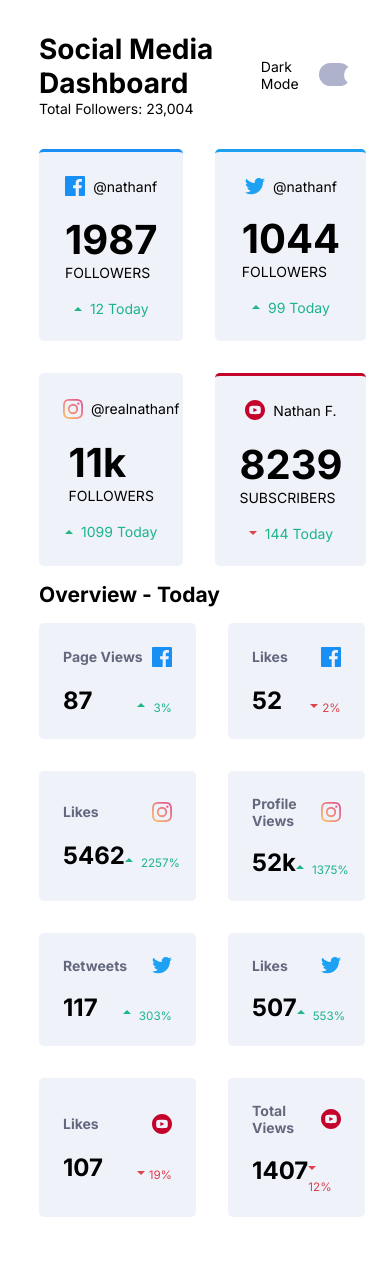
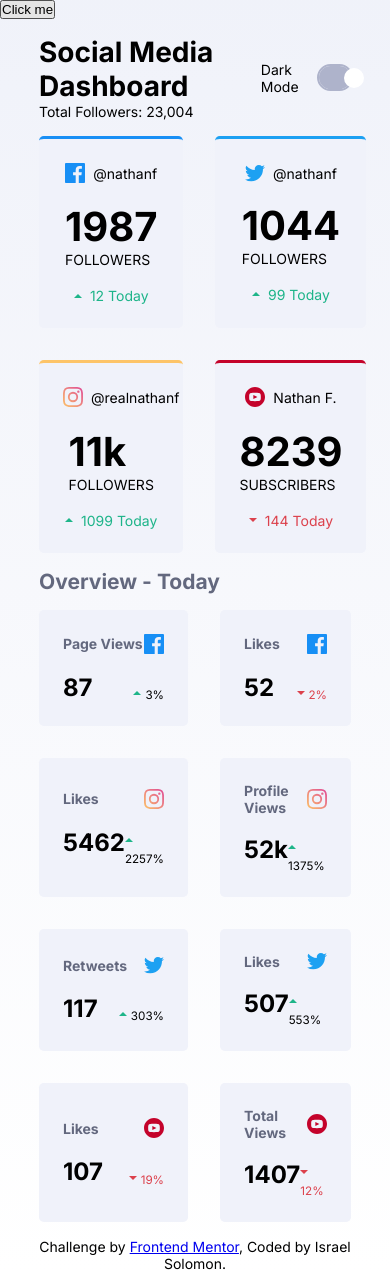
Before and after one commit to Soulz001/Social-Media-Dashboard, a plain HTML site: page index.html in a window 390 px wide. Before the commit the page ends 1217 px from the top, so only its background shows below. Drawn offline with Linux system fonts and the light colour scheme.

Commit message:
Added files

```diff
--- a/index.html
+++ b/index.html
@@ -10,7 +10,10 @@
     <link href="https://fonts.googleapis.com/css2?family=Inter:wght@400;700&display=swap" rel="stylesheet">
     <title>Social media dashboard</title>
 </head>
-<body>
+<body id="body">
+    <button>Click me</button>
+
+    <!-- HEADER -->
     <header>
         <div class="title">
             <h1>Social Media Dashboard</h1>
@@ -21,73 +24,80 @@
             <span class="switch"></span>
         </div>
     </header>
+
+    <!-- MAIN -->
     <main>
+        <!-- FIRST SECTION -->
         <section>
-            <article class="fb__border">
-                <div class="icon__handle">
+            <article class="card fb--border">
+                <div class="card__icon-handle">
                     <img src="./images/icon-facebook.svg" alt="facebook">
                     <span> @nathanf</span>
                 </div>
                 <div class="card__text">
                     <h2>1987</h2>
-                    <p class='uppercase__text'>Followers</p>
+                    <p class='uppercase--text'>Followers</p>
                 </div>
-                <div class="image__text">
+                <div class="card__img-text">
                     <img src="./images/icon-up.svg" alt="icon-up">
                     <span>12 Today</span>
                 </div>
             </article>
-            <article class="twitter__border">
-                <div class="icon__handle">
+            <article class="card twitter--border">
+                <div class="card__icon-handle">
                     <img src="./images/icon-twitter.svg" alt="twitter">
                     <span> @nathanf</span>
                 </div>
                 <div class="card__text">
                     <h2>1044</h2>
-                    <p class='uppercase__text'>Followers</p>
+                    <p class='uppercase--text'>Followers</p>
                 </div>
-                <div class="image__text">
+                <div class="card__img-text">
                     <img src="./images/icon-up.svg" alt="icon-up">
                     <span>99 Today</span>
                 </div>
             </article>
-            <article class="insta__border">
-                <div class="icon__handle">
+            <article class="card insta--border">
+                <div class="card__icon-handle">
                     <img src="./images/icon-instagram.svg" alt="instagram">
                     <span> @realnathanf</span>
                 </div>
                 <div class="card__text">
                     <h2>11k</h2>
-                    <p class='uppercase__text'>Followers</p>
+                    <p class='uppercase--text'>Followers</p>
                 </div>
-                <div class="image__text">
+                <div class="card__img-text">
                     <img src="./images/icon-up.svg" alt="icon-up">
                     <span>1099 Today</span>
                 </div>
             </article>
-            <article class="youtube__border">
-                <div class="icon__handle">
+            <article class=" card youtube--border">
+                <div class="card__icon-handle">
                     <img src="./images/icon-youtube.svg" alt="youtube">
                     <span> Nathan F.</span>
                 </div>
                 <div class="card__text">
                     <h2>8239</h2>
-                    <p class='uppercase__text'>Subscribers</p>
+                    <p class='uppercase--text'>Subscribers</p>
                 </div>
-                <div class="image__text">
+                <div class="card__img-text bright--red">
                     <img src="./images/icon-down.svg" alt="icon-down">
                     <span>144 Today</span>
                 </div>
             </article>
         </section>
+
+        <!-- MAIN SECOND HEADING-->
         <h2>Overview - Today</h2>
+
+        <!-- SECOND SECTION -->
         <section>
-            <article>
-                <div class="upper__part">
+            <article class="card">
+                <div class="card__upper-part">
                     <p>Page Views</p>
                     <img src="./images/icon-facebook.svg" alt="facebook">
                 </div>
-                <div class="lower__part">
+                <div class="card__lower-part">
                     <h3>87</h3>
                     <div class="images-percentages image__text">
                         <img src="./images/icon-up.svg" alt="icon-up">
@@ -95,12 +105,12 @@
                     </div>
                 </div>
             </article>
-            <article>
-                <div class="upper__part">
+            <article class="card">
+                <div class="card__upper-part">
                     <p>Likes</p>
                     <img src="./images/icon-facebook.svg" alt="facebook">
                 </div>
-                <div class="lower__part">
+                <div class="card__lower-part">
                     <h3>52</h3>
                     <div class="images-percentages bright--red">
                         <img src="./images/icon-down.svg" alt="icon-down">
@@ -108,12 +118,12 @@
                     </div>
                 </div>
             </article>
-            <article>
-                <div class="upper__part">
+            <article class="card">
+                <div class="card__upper-part">
                     <p>Likes</p>
                     <img src="./images/icon-instagram.svg" alt="instagram">
                 </div>
-                <div class="lower__part">
+                <div class="card__lower-part">
                     <h3>5462</h3>
                     <div class="images-percentages image__text">
                         <img src="./images/icon-up.svg" alt="icon-up">
@@ -121,12 +131,12 @@
                     </div>
                 </div>
             </article>
-            <article>
-                <div class="upper__part">
+            <article class="card">
+                <div class="card__upper-part">
                     <p>Profile Views</p>
                     <img src="./images/icon-instagram.svg" alt="instagram">
                 </div>
-                <div class="lower__part">
+                <div class="card__lower-part">
                     <h3>52k</h3>
                     <div class="images-percentages image__text">
                         <img src="./images/icon-up.svg" alt="icon-up">
@@ -134,12 +144,12 @@
                     </div>
                 </div>
             </article>
-            <article>
-                <div class="upper__part">
+            <article class="card">
+                <div class="card__upper-part">
                     <p>Retweets</p>
                     <img src="./images/icon-twitter.svg" alt="twitter">
                 </div>
-                <div class="lower__part">
+                <div class="card__lower-part">
                     <h3>117</h3>
                     <div class="images-percentages image__text">
                         <img src="./images/icon-up.svg" alt="icon-up">
@@ -147,12 +157,12 @@
                     </div>
                 </div>
             </article>
-            <article>
-                <div class="upper__part">
+            <article class="card">
+                <div class="card__upper-part">
                     <p>Likes</p>
                     <img src="./images/icon-twitter.svg" alt="twitter">
                 </div>
-                <div class="lower__part">
+                <div class="card__lower-part">
                     <h3>507</h3>
                     <div class="images-percentages image__text">
                         <img src="./images/icon-up.svg" alt="icon-up">
@@ -160,12 +170,12 @@
                     </div>
                 </div>
             </article>
-            <article>
-                <div class="upper__part">
+            <article class="card">
+                <div class="card__upper-part">
                     <p>Likes</p>
                     <img src="./images/icon-youtube.svg" alt="youtube">
                 </div>
-                <div class="lower__part">
+                <div class="card__lower-part">
                     <h3>107</h3>
                     <div class="images-percentages bright--red">
                         <img src="./images/icon-down.svg" alt="icon-down">
@@ -173,12 +183,12 @@
                     </div>
                 </div>
             </article>
-            <article>
-                <div class="upper__part">
+            <article class="card">
+                <div class="card__upper-part">
                     <p>Total Views</p>
                     <img src="./images/icon-youtube.svg" alt="youtube">
                 </div>
-                <div class="lower__part">
+                <div class="card__lower-part">
                     <h3>1407</h3>
                     <div class="images-percentages bright--red">
                         <img src="./images/icon-down.svg" alt="icon-down">
@@ -187,7 +197,12 @@
                 </div>
             </article>
         </section>
-        <script src="index.js"></script>
     </main>
+
+    <!-- FOOTER -->
+    <footer>
+        <p>Challenge by <a href="https://frontendmentor.io">Frontend Mentor</a>, Coded by Israel Solomon.</p>
+    </footer>
+    <script src="index.js"></script>
 </body>
 </html>
--- a/index.js
+++ b/index.js
@@ -1,7 +1,10 @@
-const SWITCH = document.querySelector(".switch");
+ const SWITCH = document.querySelector(".switch");
 SWITCH.addEventListener('click', () => {
         SWITCH.classList.toggle("dark")
         document.querySelector('body').classList.toggle('dark')
         let items = document.querySelectorAll('article')
         items.forEach(item => item.classList.toggle('dark'))
 })
+
+const hexColor = () => `#${Math.floor(Math.random() * 0xffffff).toString(16).padStart(6, "0")}`
+console.log(hexColor())
--- a/styles.css
+++ b/styles.css
@@ -2,7 +2,7 @@
 /* Light Theme Card Colors */
 --facebook-clr: hsl(208 92% 53%);
 --twitter-clr: hsl(203 89% 53%);
---instagram-clr: linear-gradient(to right, hsl(37 97% 70%), hsl(329 70% 58%));
+--instagram-clr: hsl(37 97% 70%);/* linear-gradient(to right, hsl(37 97% 70%), hsl(329 70% 58%)) */;
 --youtube-clr: hsl(348 97% 39%);
 --lime-green: hsl(163 72% 41%);
 --bright-red: hsl(356 69% 56%);
@@ -14,8 +14,8 @@
 /* Other css variables */
 --border: 3px solid;
 --flex-display:flex;
---j-c-c: center; /* justify-content:center */
---a-i-c: center; /* align-items:center */
+--jcc: center; /* justify-content:center */
+--aic: center; /* align-items:center */
 
 /* Dark Theme colors */
 --very-dark-blue-clr: hsl(230 17% 14%);
@@ -29,6 +29,7 @@
 --light-grayish-card-bg: hsl(227, 47%, 96%);
 --dark-grayish--text-clr: hsl(228 12% 44%);
 }
+/* CSS RESET */
 *,
 *::before,
 *::after{
@@ -44,98 +45,113 @@ img{
 body{
     font-size: 14px;
     font-family: 'Inter', sans-serif;
+    background: linear-gradient(var(--light-grayish-card-bg), var(--white-clr)) no-repeat;
 }
-header, main{
+/* HEADER STYLES */
+header,
+main,
+footer{
     width:80%;
-    margin:auto;
- }
- main > h2{
-    margin-block:1rem;
- }
+    margin: 0 auto;
+}
 header{
     display: var(--flex-display);
     justify-content: space-between;
-    margin-bottom: 2rem;
+    margin-block:1rem;
 }
+/* MAIN HEADING STYLE */
+main > h2{
+    margin-block:1rem;
+    color:var(--dark-grayish--text-clr);
+}
+/* FIRST SECTION STYLES */
 section{
     display:grid;
     grid-template-columns: 1fr 1fr 1fr 1fr;
     grid-gap:2rem;
 }
-header,section + section{
-    margin-top:2rem;
-}
-article{
+.card{
     background: var(--light-grayish-card-bg);
     display:var(--flex-display);
     flex-direction:column;
-    justify-content: var(--j-c-c);
-    align-items: var(--a-i-c);
+    justify-content: var(--jcc);
+    align-items: var(--aic);
     gap:1.2rem;
     padding: 1.5rem;
     border-radius: 0.3rem;
 }
-article h2{
+.card:hover{
+    background-color: var(--toggle-light-clr);
+    transition:0.3s;
+}
+.card h2{
     font-size: 2.5rem;
     font-weight: 700;
 }
-.icon__handle,
-.image__text{
+.card__icon-handle,
+.card__img-text{
     display: var(--flex-display);
-    align-items: var(--a-i-c);
+    align-items: var(--aic);
     gap:0.5rem;
 }
-.uppercase__text{
+.uppercase--text{
     text-transform: uppercase;
 }
-.fb__border{
+.fb--border{
     border-top:var(--border) var(--facebook-clr);
 }
-.twitter__border{
+.twitter--border{
     border-top: var(--border) var(--twitter-clr);
 }
-.insta__border{
-    border-top: var(--border) linear-gradient(to right, hsl(37 97% 70%), hsl(329 70% 58%));
+.insta--border{
+    border-top: var(--border) var(--instagram-clr);
 }
-.youtube__border{
+.youtube--border{
     border-top:var(--border) var(--youtube-clr);
 }
-.image__text{
+.card__img-text{
     color:var(--lime-green)
 }
 .bright--red{
     color:var(--bright-red)
 }
-.upper__part{
+/* SECOND SECTION STYLES */
+.card__upper-part{
     display: var(--flex-display);
     justify-content: space-between;
-    align-items: var(--a-i-c);
+    align-items: var(--aic);
     width:100%;
 }
-.upper__part > p{
+.card__upper-part > p{
     color:var(--dark-grayish--text-clr);
     font-weight: 700;
 }
-.lower__part{
+.card__lower-part{
     width:100%;
     display: flex;
     justify-content: space-between;
 }
-article h3{
+.card h3{
     font-size: 1.5rem;
     font-weight: 700;
 }
 .images-percentages{
     align-self:flex-end;
 }
+/* FOOTER STYLES */
+footer{
+    text-align: center;
+    padding-top:1rem;
+}
 /* Dark mode styles */
 .dark-mode{
     display: var(--flex-display);
-    align-items:var(--a-i-c);
+    align-items:var(--aic);
     gap:0.4rem;
 }
 .switch{
     background-color:var(--toggle-light-clr);
+    outline:2px solid var(--toggle-light-clr);
     width:46px;
     height:23px;
     display: block;
@@ -157,9 +173,11 @@ article h3{
 }
 .switch.dark{
     background:var(--toggle-dark-clr);
+    outline:none;
 }
  .switch.dark::before{
-    transform:translateX(-26px);
+    transform:translateX(-24px);
+    background-color:var(--very-dark-blue-top-bg);
 }
 body.dark{
     color:var(--white-clr);
```
